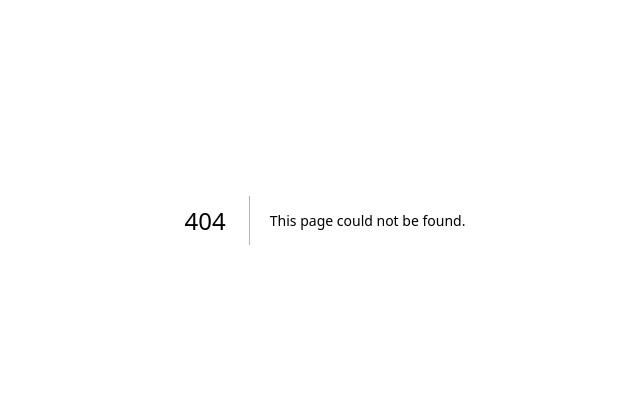
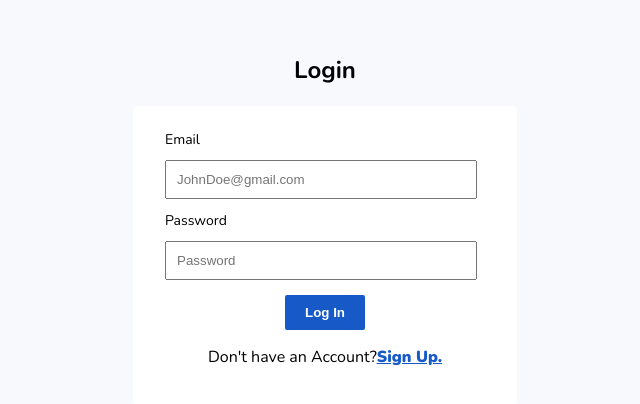
Before and after one commit to TEE2DWHY/admin-dashboard, a Next.js app: page /login in a window 1280 px wide. Before the commit this address had no page. Shown: the part 180-584 px from the top of the page, without its empty margins (315-955 px from the left). Built offline with nearby package versions, Linux system fonts and the light colour scheme.

Commit message:
created login route

```diff
--- /dev/null
+++ b/app/login/page.jsx
@@ -0,0 +1,64 @@
+"use client";
+import { useState } from "react";
+// styling
+import "../../styles/auth.css";
+import "../../styles/mobile.css";
+
+const Login = () => {
+  const [formData, setFormData] = useState({
+    email: "",
+    password: "",
+  });
+
+  const handleChange = (e) => {
+    const { name, value } = e.target;
+    setFormData({ ...formData, [name]: value });
+  };
+
+  const handleSubmit = (e) => {
+    e.preventDefault();
+    console.log(formData);
+  };
+
+  return (
+    <>
+      <div className="auth-container">
+        <div className="signup-header">
+          <h2>Login</h2>
+        </div>
+        <form onSubmit={handleSubmit}>
+          <div>
+            <label htmlFor="email">Email</label>
+            <input
+              type="email"
+              placeholder="JohnDoe@gmail.com"
+              name="email"
+              required
+              onChange={handleChange}
+            />
+          </div>
+          <div>
+            <label htmlFor="password">Password</label>
+            <input
+              type="password"
+              placeholder="Password"
+              name="password"
+              required
+              onChange={handleChange}
+            />
+          </div>
+
+          <button type="submit">Log In</button>
+          <p className="login-container">
+            Don't have an Account?
+            <a href="./sign-up">
+              <span className="login-text">Sign Up.</span>
+            </a>
+          </p>
+        </form>
+      </div>
+    </>
+  );
+};
+
+export default Login;
--- a/app/sign-up/page.jsx
+++ b/app/sign-up/page.jsx
@@ -30,7 +30,7 @@ const SignUp = () => {
 
   return (
     <>
-      <div className="sign-up">
+      <div className="auth-container">
         <div className="signup-header">
           <h2>Get Started</h2>
           <p>Welcome to AppStack's Dashboard.</p>
--- a/styles/auth.css
+++ b/styles/auth.css
@@ -6,7 +6,7 @@ body {
   background-color: #f7f9fc;
 }
 /* Sign Up */
-.sign-up {
+.auth-container {
   width: 30%;
 }
 .signup-header {
--- a/styles/mobile.css
+++ b/styles/mobile.css
@@ -114,7 +114,7 @@
     flex-direction: column;
   }
   /* Sign up */
-  .sign-up {
+  .auth-container {
     width: 90%;
   }
 }
```
